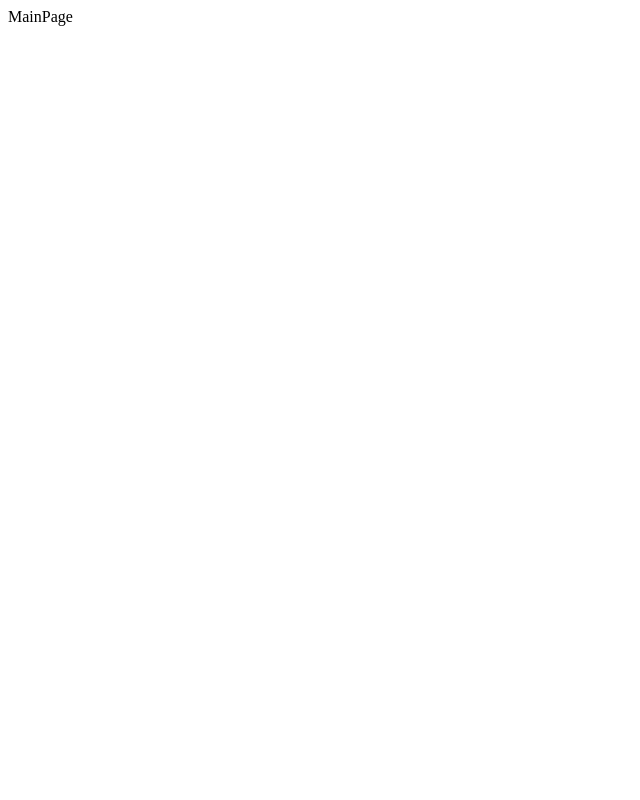
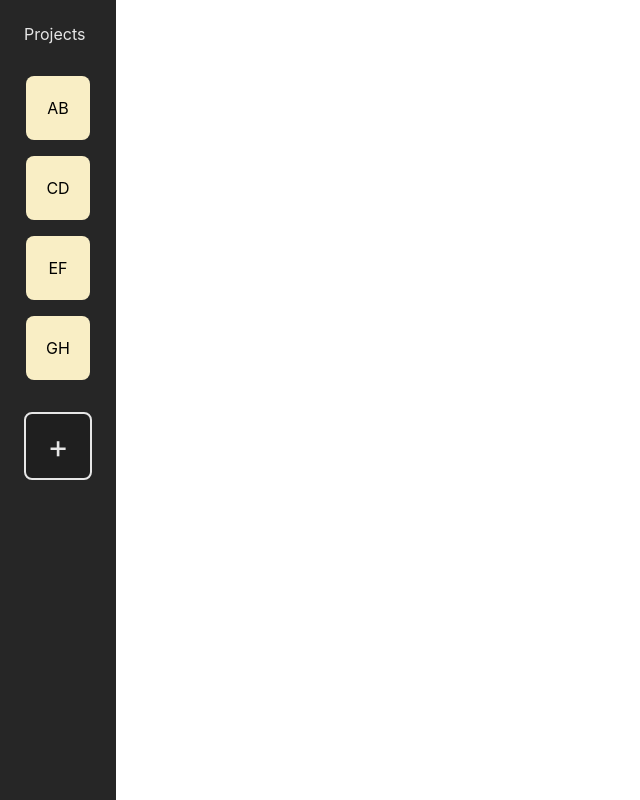
Before and after one commit to BuildNShip/WizardFN, a React (Vite) app: page / in a window 1280 px wide. Shown: the whole page, without its empty margins (0-640 px from the left). Built offline with nearby package versions, Linux system fonts and the light colour scheme.

Commit message:
feat(sidebar):initial-sidebar-done

```diff
--- a/src/index.css
+++ b/src/index.css
@@ -0,0 +1,12 @@
+* {
+  padding: 0;
+  margin: 0;
+}
+
+:root {
+  --primary-color: #262626;
+  --secondary-color: #1F1F1F;
+  --tertiary-color: #F9EEC5;
+
+  --text-white: #e6e6e6;
+}
--- a/src/pages/MainPage/MainPage.module.css
+++ b/src/pages/MainPage/MainPage.module.css
@@ -0,0 +1,55 @@
+.projectsSideBarContainer {
+  background-color: var(--primary-color);
+  width: fit-content;
+  height: 100vh;
+  font-family: "Inter", sans-serif;
+}
+
+.projectsSideBar {
+  padding: 1.5rem;
+}
+
+.projectsSideBarHeading {
+  color: var(--text-white);
+  font-size: 1rem;
+}
+.projects {
+  margin-top: 2rem;
+  display: flex;
+  flex-direction: column;
+  justify-content: center;
+  align-items: center;
+
+  gap: 1rem;
+}
+
+.project {
+  height: 4rem;
+  width: 4rem;
+  text-align: center;
+  background-color: var(--tertiary-color);
+  border-radius: 0.5rem;
+
+  display: flex;
+  justify-content: center;
+  align-items: center;
+}
+
+.addProjects {
+  margin-top: 2rem;
+  display: flex;
+  flex-direction: column;
+  justify-content: center;
+  align-items: center;
+
+  height: 4rem;
+  width: 4rem;
+
+  font-size: 2rem;
+  gap: 1rem;
+  background-color: var(--secondary-color);
+  color: var(--text-white);
+
+  border-radius: 0.5rem;
+  border: 2px solid var(--text-white);
+}
--- a/src/pages/MainPage/MainPage.tsx
+++ b/src/pages/MainPage/MainPage.tsx
@@ -1,7 +1,24 @@
+import styles from './MainPage.module.css'
+
 const MainPage = () => {
-  return (
-    <div>MainPage</div>
-  )
+    return (
+        <div className={styles.mainContainer}>
+            <div className={styles.projectsSideBarContainer}>
+                <div className={styles.projectsSideBar}>
+                    <p className={styles.projectsSideBarHeading}>Projects</p>
+                    <div className={styles.projects}>
+                        <div className={styles.project}>AB</div>
+                        <div className={styles.project}>CD</div>
+                        <div className={styles.project}>EF</div>
+                        <div className={styles.project}>GH</div>
+                    </div>
+                    <div className={styles.addProjects}>
+                        <p className={styles.addProjectsPlus}>+</p>
+                    </div>
+                </div>
+            </div>
+        </div>
+    )
 }
 
 export default MainPage
```
